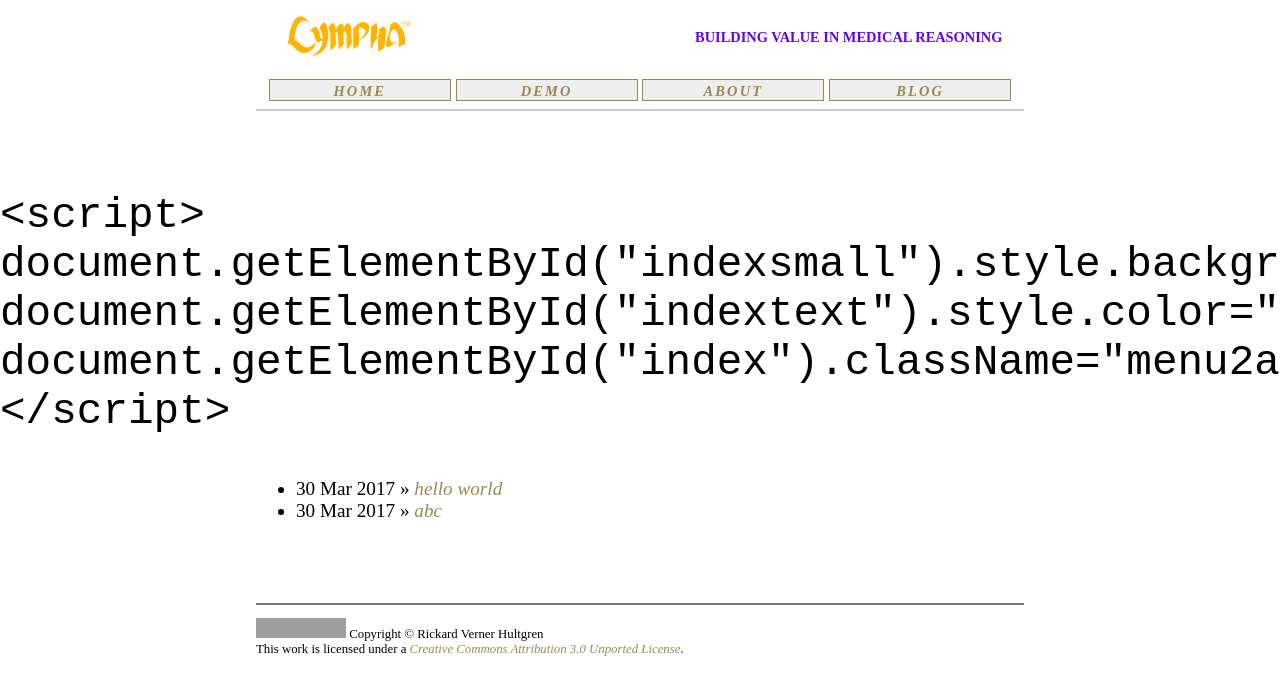
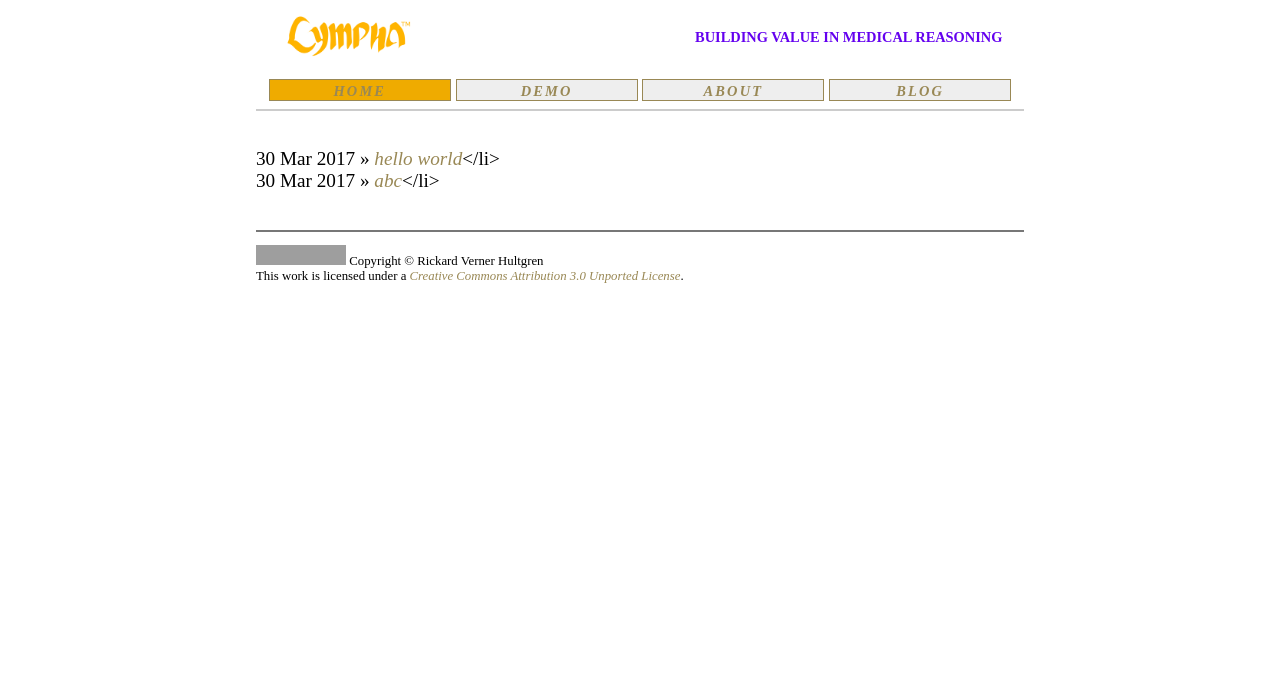
Before and after one commit to RickardHultgren/LYMPHA, a Jekyll site: the page built from blog.md, in a window 1280 px wide. Shown: the top 695 px of the page. Built offline with Jekyll 4.4.1, drawn with Linux system fonts in a browser that asks for light colours; some web fonts are replaced; our own code applies the rules of GitHub Pages for plain Markdown files; grey boxes are pictures that could not be loaded.

Commit message:
Update blog.md

```diff
--- a/blog.md
+++ b/blog.md
@@ -1,10 +1,9 @@
-	<script>
-	document.getElementById("indexsmall").style.backgroundColor="#EFAB00";
-	document.getElementById("indextext").style.color="#000000";
-	document.getElementById("index").className="menu2active";
-	</script>
-  <ul class="posts">
-      {% for post in site.posts %}
-        <li><span class="date">{{ post.date | date_to_string }}</span> &raquo; <a href="{{ post.url }}">{{ post.title }}</a></li>
-      {% endfor %}
-    </ul>
+<script>
+document.getElementById("indexsmall").style.backgroundColor="#EFAB00";
+document.getElementById("indextext").style.color="#000000";
+document.getElementById("index").className="menu2active";
+</script>
+
+{% for post in site.posts %}
+{{ post.date | date_to_string }} &raquo; <a href="{{ post.url }}">{{ post.title }}</a></li>
+{% endfor %}
```
